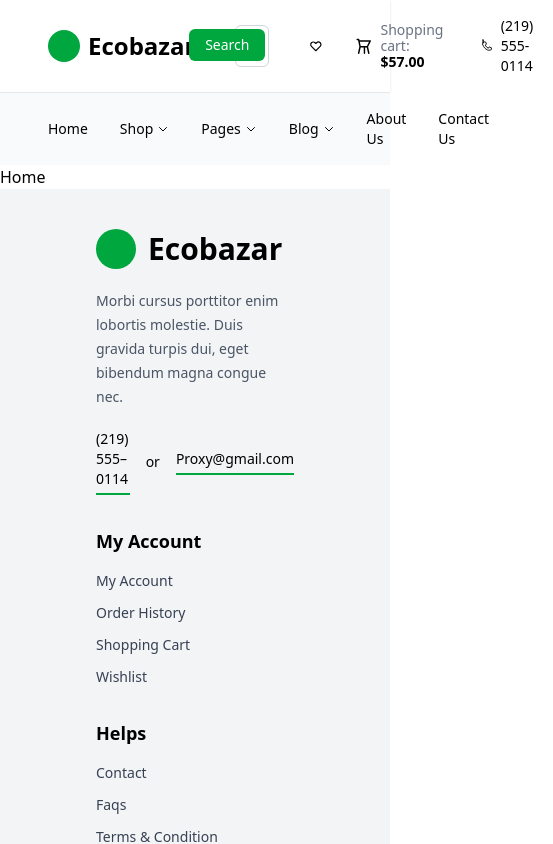
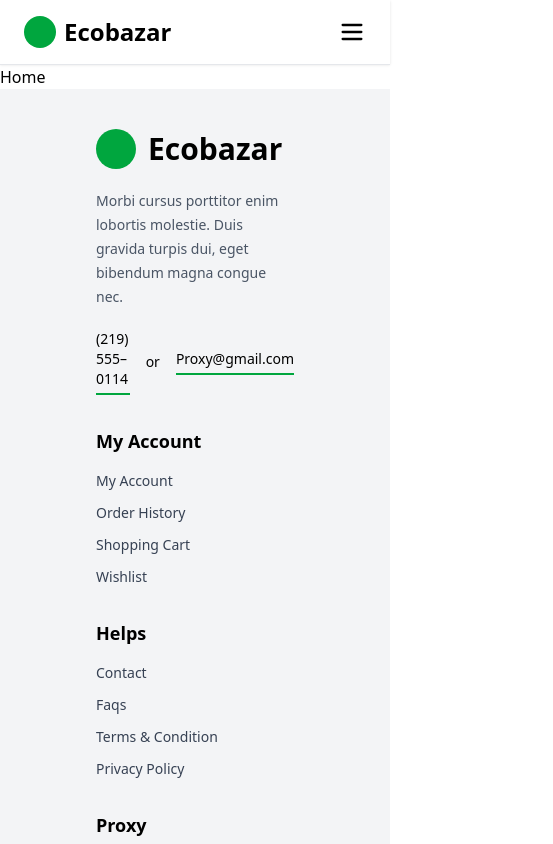
Before and after one commit to cdac-project-green-mart/web-frontend, a React (Vite) app in the folder ecomm-user-client/: page / in a window 390 px wide. Shown: the top 844 px of the page, 553 px wide, since content can reach past the window. Built offline with nearby package versions, Linux system fonts and the light colour scheme.

Commit message:
Made layout responsive

```diff
--- a/ecomm-user-client/src/components/navbar/Navbar.jsx
+++ b/ecomm-user-client/src/components/navbar/Navbar.jsx
@@ -2,16 +2,19 @@ import React, { useState, useEffect, useRef } from "react";
 
 const Navbar = () => {
   const [openMenu, setOpenMenu] = useState(null);
+  const [mobileOpen, setMobileOpen] = useState(false);
   const navbarRef = useRef(null);
 
   const toggleMenu = (menu) => {
     setOpenMenu(openMenu === menu ? null : menu);
   };
 
+  // Close menu on clicking outside
   useEffect(() => {
     const handleClickOutside = (e) => {
       if (navbarRef.current && !navbarRef.current.contains(e.target)) {
         setOpenMenu(null);
+        setMobileOpen(false);
       }
     };
 
@@ -22,9 +25,8 @@ const Navbar = () => {
   return (
     <div className="w-full" ref={navbarRef}>
 
-
       {/* TOP NAV */}
-      <nav className="w-full bg-white px-12 py-4 flex items-center justify-between shadow-sm">
+      <nav className="w-full bg-white px-6 md:px-12 py-4 flex items-center justify-between shadow-sm">
 
         {/* LEFT: LOGO */}
         <div className="flex items-center gap-2">
@@ -32,8 +34,8 @@ const Navbar = () => {
           <span className="text-2xl font-semibold">Ecobazar</span>
         </div>
 
-        {/* CENTER SEARCH */}
-        <div className="flex-1 px-10">
+        {/* CENTER SEARCH (Hidden on mobile) */}
+        <div className="hidden md:flex flex-1 px-10">
           <div className="relative max-w-xl mx-auto w-full">
             <input
               type="text"
@@ -46,8 +48,8 @@ const Navbar = () => {
           </div>
         </div>
 
-        {/* RIGHT ICONS */}
-        <div className="flex items-center gap-8">
+        {/* RIGHT ICONS (Desktop only) */}
+        <div className="hidden md:flex items-center gap-8">
 
           {/* Like */}
           <svg className="h-6 w-6" fill="none" stroke="black" strokeWidth="2" viewBox="0 0 24 24">
@@ -65,27 +67,82 @@ const Navbar = () => {
             </div>
           </div>
 
-          {/* Phone */}
-          <div className="flex items-center gap-2 text-sm">
-            <svg className="h-5 w-5" fill="none" stroke="black" strokeWidth="2" viewBox="0 0 24 24">
-              <path strokeLinecap="round" strokeLinejoin="round" d="M3 5a2 2 0 012-2h3l2 5-3 2c1.5 3 4 5.5 7 7l2-3 5 2v3a2 2 0 01-2 2h-1C10.82 24 0 13.18 0 1V0a2 2 0 012-2h1v7z"/>
-            </svg>
-            <span>(219) 555-0114</span>
-          </div>
+        </div>
 
-        </div>
+        {/* MOBILE: HAMBURGER */}
+        <button
+          className="md:hidden block"
+          onClick={() => setMobileOpen(!mobileOpen)}
+        >
+          <svg className="w-7 h-7" fill="none" stroke="black" strokeWidth="2" viewBox="0 0 24 24">
+            <path strokeLinecap="round" strokeLinejoin="round" d="M4 6h16M4 12h16M4 18h16"/>
+          </svg>
+        </button>
       </nav>
 
-      {/* BOTTOM BAR */}
-      <div className="w-full bg-gray-50 border-t border-gray-200">
+      {/* MOBILE MENU */}
+      <div
+        className={`md:hidden bg-gray-50 border-t border-gray-200 overflow-hidden transition-all duration-300 ${
+          mobileOpen ? "max-h-[500px] py-4" : "max-h-0"
+        }`}
+      >
+        <ul className="flex flex-col gap-3 px-6 text-base">
+
+          <li className="cursor-pointer" onClick={() => setMobileOpen(false)}>Home</li>
+
+          {/* SHOP */}
+          <li>
+            <div className="flex justify-between items-center cursor-pointer" onClick={() => toggleMenu("shop")}>
+              <span>Shop</span>
+              <span className={`${openMenu === "shop" ? "rotate-180" : ""} transition-transform`}>▼</span>
+            </div>
+            {openMenu === "shop" && (
+              <div className="ml-4 mt-2 flex flex-col gap-2">
+                <p className="cursor-pointer">Shop Grid</p>
+                <p className="cursor-pointer">Product Details</p>
+              </div>
+            )}
+          </li>
+
+          {/* PAGES */}
+          <li>
+            <div className="flex justify-between items-center cursor-pointer" onClick={() => toggleMenu("pages")}>
+              <span>Pages</span>
+              <span className={`${openMenu === "pages" ? "rotate-180" : ""} transition-transform`}>▼</span>
+            </div>
+            {openMenu === "pages" && (
+              <div className="ml-4 mt-2 flex flex-col gap-2">
+                <p className="cursor-pointer">FAQ</p>
+                <p className="cursor-pointer">Terms</p>
+              </div>
+            )}
+          </li>
+
+          {/* BLOG */}
+          <li>
+            <div className="flex justify-between items-center cursor-pointer" onClick={() => toggleMenu("blog")}>
+              <span>Blog</span>
+              <span className={`${openMenu === "blog" ? "rotate-180" : ""} transition-transform`}>▼</span>
+            </div>
+            {openMenu === "blog" && (
+              <div className="ml-4 mt-2 flex flex-col gap-2">
+                <p className="cursor-pointer">Blog List</p>
+                <p className="cursor-pointer">Single Post</p>
+              </div>
+            )}
+          </li>
+
+          <li className="cursor-pointer">About Us</li>
+          <li className="cursor-pointer">Contact Us</li>
+        </ul>
+      </div>
+
+      {/* DESKTOP BOTTOM BAR */}
+      <div className="hidden md:block w-full bg-gray-50 border-t border-gray-200">
         <div className="flex items-center gap-10 px-12 py-4 relative">
 
-
-
-          {/* MENU LINKS */}
           <ul className="flex items-center gap-8 text-sm">
 
-            {/* HOME */}
             <li className="hover:text-green-600 cursor-pointer">Home</li>
 
             {/* SHOP */}
```
